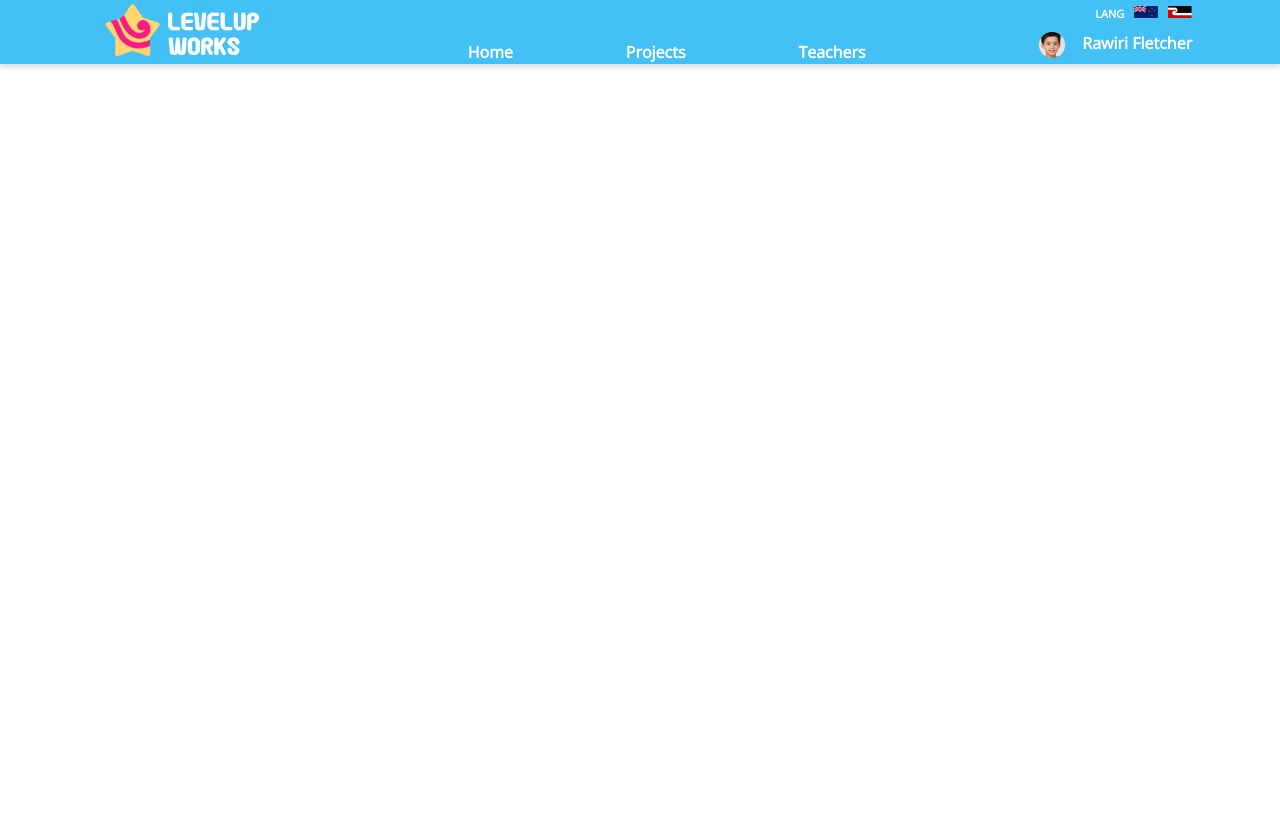
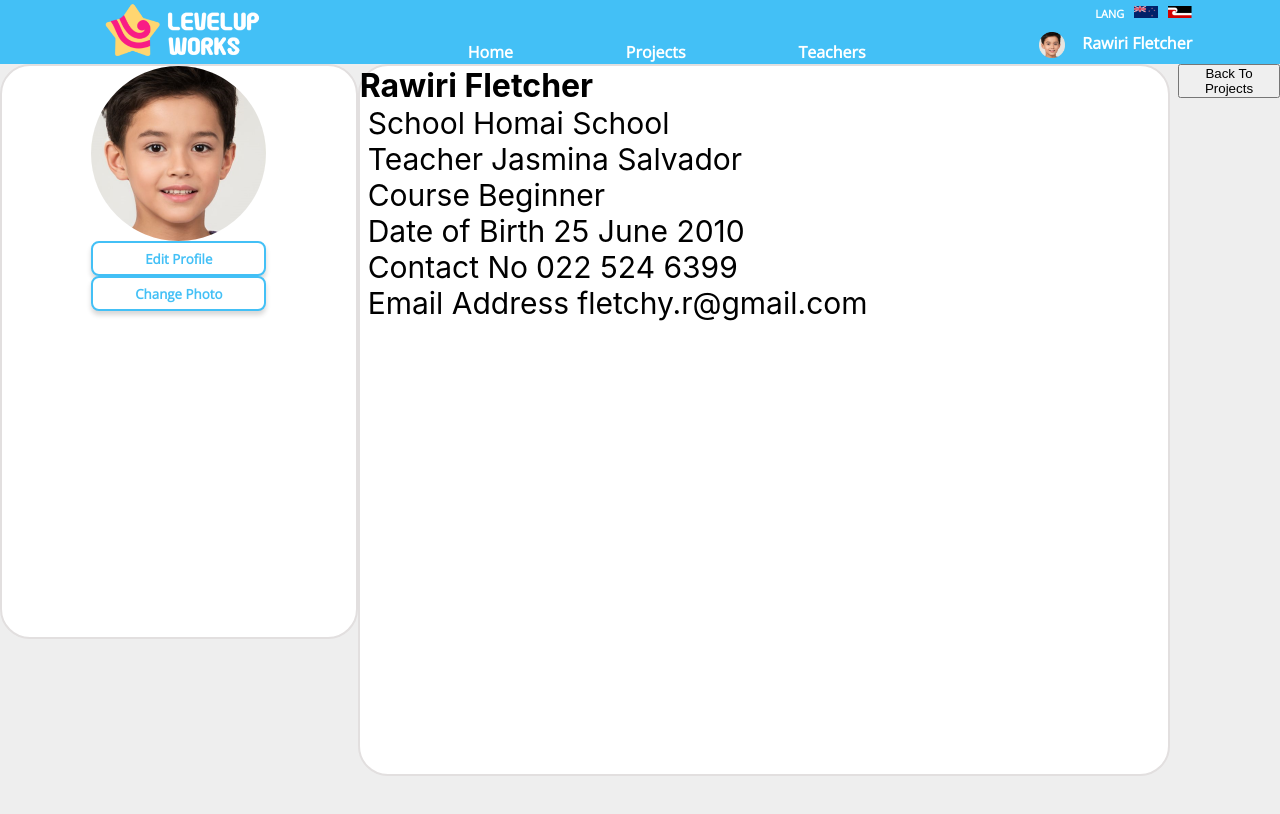
Before and after one commit to farhanmalek/EducationApp-FrontEnd, a React (Create React App) app: page /studentprofile in a window 1280 px wide. Shown: the top 814 px of the page. Built offline with nearby package versions, Linux system fonts and the light colour scheme.

Commit message:
studentprofile viewer, more changes

```diff
--- a/src/App.js
+++ b/src/App.js
@@ -2,6 +2,7 @@ import "./App.css"
 import {Route, Routes} from "react-router-dom"
 import NavBar from "./pages/SharedItems/NavBar/NavBar";
 import ProjectLibrary from "./pages/ProjectLibrary/ProjectLibrary";
+import StudentProfileViewer from "./pages/StudentProfileViewer/StudentProfileViewer";
 
 function App() {
   return (
@@ -9,7 +10,7 @@ function App() {
       <NavBar/>
       <Routes>
         <Route path="/projectlibrary" element = {<ProjectLibrary/>}/>
-        {/* <Route path="/studentprofile" element = {<StudentProfile/>} */}
+        <Route path="/studentprofile" element = {<StudentProfileViewer/>}/>
       </Routes>
 
 
--- a/src/pages/ProjectLibrary/ProjectLibrary.js
+++ b/src/pages/ProjectLibrary/ProjectLibrary.js
@@ -3,6 +3,7 @@ import Filter from "./Filter";
 import {Link} from "react-router-dom";
 
 export default function ProjectLibrary() {
+  // Add scroll to top functionality, onclick
   function handleBackToTop () {
     window.scrollTo({
       top:0,
@@ -11,13 +12,14 @@ export default function ProjectLibrary() {
   }
 
   return (
+    // Setup page boilerplate
     <>
       <div className={styles.mainContainer}>
         <Filter />
         <div className={styles.contentBox}>
           <h1>Projects</h1>
           <h3>
-            Welcome to the project library. You can use the filters on the right
+            Welcome to the project library. You can use the filters on the left
             to help you search for specific projects
           </h3>
           <div className={styles.filterButtons}>
@@ -46,6 +48,7 @@ export default function ProjectLibrary() {
             </div>
         </div>
       </div>
+      {/* Button to handle back to top */}
       <button className={styles.backToTopButton} onClick={handleBackToTop}> Back To Top</button>
     </>
   );
--- /dev/null
+++ b/src/pages/StudentProfileViewer/StudentProfileViewer.js
@@ -0,0 +1,49 @@
+import React from 'react';
+import styles from './StudentProfileViewer.module.css'; // Adjust the import path as needed
+import {Link} from "react-router-dom";
+
+export default function StudentProfileViewer() {
+  return (
+    <>
+        <div className={styles.mainContainer}>
+      <div className={styles.imageCard}>
+        <img src={process.env.PUBLIC_URL + '/images/students/RawiriFletcher.png'} alt="student" />
+        <button>Edit Profile</button>
+        <button>Change Photo</button>
+      </div>
+      <div className={styles.infoCard}>
+        <h1>Rawiri Fletcher</h1>
+        <div className={styles.infoCardDetails}>
+            <div className={styles.personalDetails}>
+                <p>School</p>
+                <p>Homai School</p>
+            </div>
+            <div className={styles.personalDetails}>
+                <p>Teacher</p>
+                <p>Jasmina Salvador</p>
+            </div>
+            <div className={styles.personalDetails}>
+                <p>Course</p>
+                <p>Beginner</p>
+            </div>
+            <div className={styles.personalDetails}>
+                <p>Date of Birth</p>
+                <p>25 June 2010</p>
+            </div>
+            <div className={styles.personalDetails}>
+                <p>Contact No</p>
+                <p>022 524 6399</p>
+            </div>
+            <div className={styles.personalDetails}>
+                <p>Email Address</p>
+                <p>fletchy.r@gmail.com</p>
+            </div>
+        </div>
+
+      </div>
+      <Link to="projectlibrary"><button>Back To Projects</button></Link>
+    </div>
+    </>
+
+  );
+}
--- /dev/null
+++ b/src/pages/StudentProfileViewer/StudentProfileViewer.module.css
@@ -0,0 +1,60 @@
+* {
+  margin: 0;
+  padding: 0;
+  box-sizing: border-box;
+}
+
+.mainContainer {
+  display: flex;
+  height: 100vh;
+  background-color: #eeeeee;
+}
+
+.imageCard {
+  width: 361px;
+  height: 575px;
+  border-radius: 30px;
+  border: 2px solid #e2dfdf;
+  display: flex;
+  flex-direction: column;
+  align-items: center;
+  background-color: #ffffff;
+}
+
+.imageCard img {
+  width: 175px;
+  height: 175px;
+}
+
+.imageCard button {
+  width: 175px;
+  height: 35px;
+  height: 35px;
+  border: 2px solid #43c0f6;
+  color: #43c0f6;
+  font-weight: bold;
+  font-family: "Open Sans", sans-serif;
+  background-color: #ffffff;
+  box-shadow: 0px 4px 5px #00000029;
+  border-radius: 8px;
+}
+
+.infoCard {
+  display: flex;
+  width: 820px;
+  height: 712px;
+  border: 2px solid #e2dfdf;
+  border-radius: 30px;
+  background-color: #ffffff;
+  flex-direction: column;
+}
+
+.infoCardDetails {
+  display: flex;
+  flex-direction: column;
+}
+.personalDetails {
+    display: flex;
+    font: bold;
+    font-size: 30px;
+}
```
